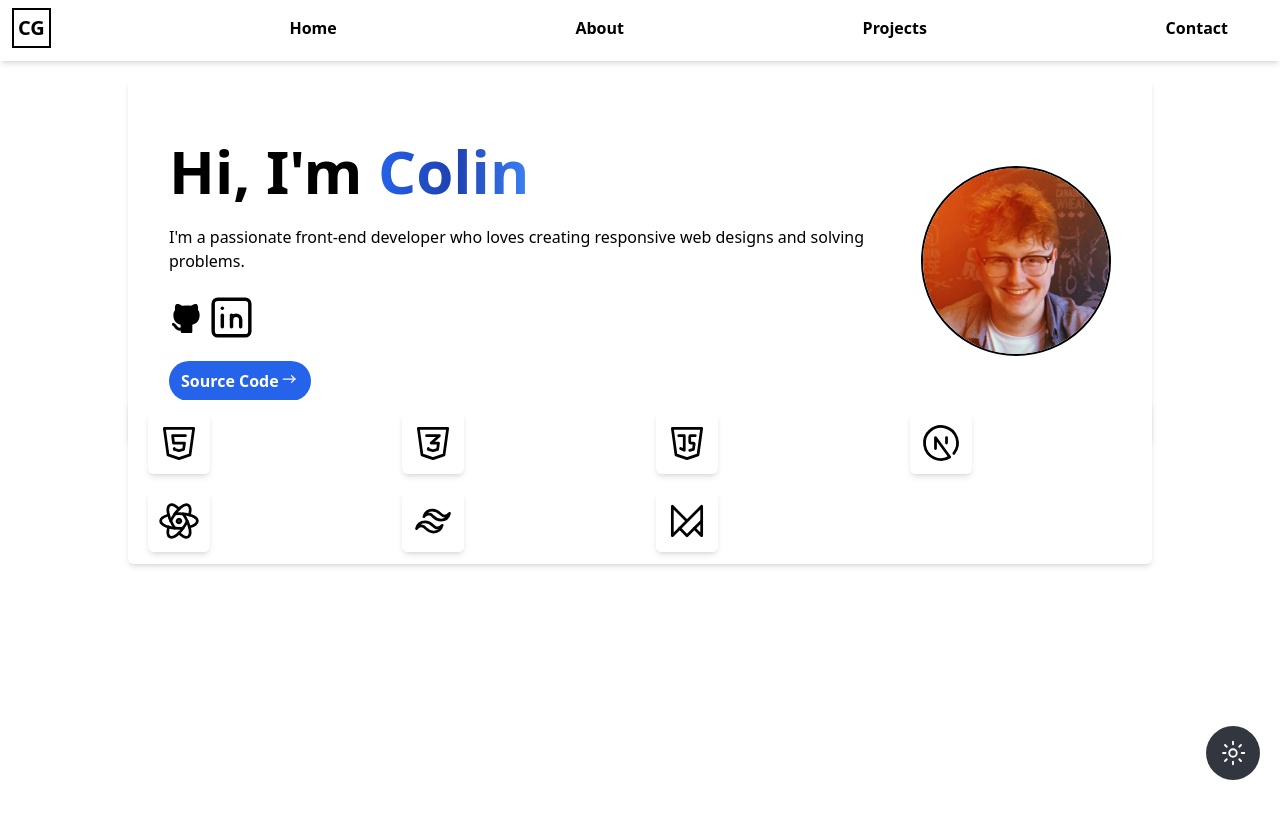
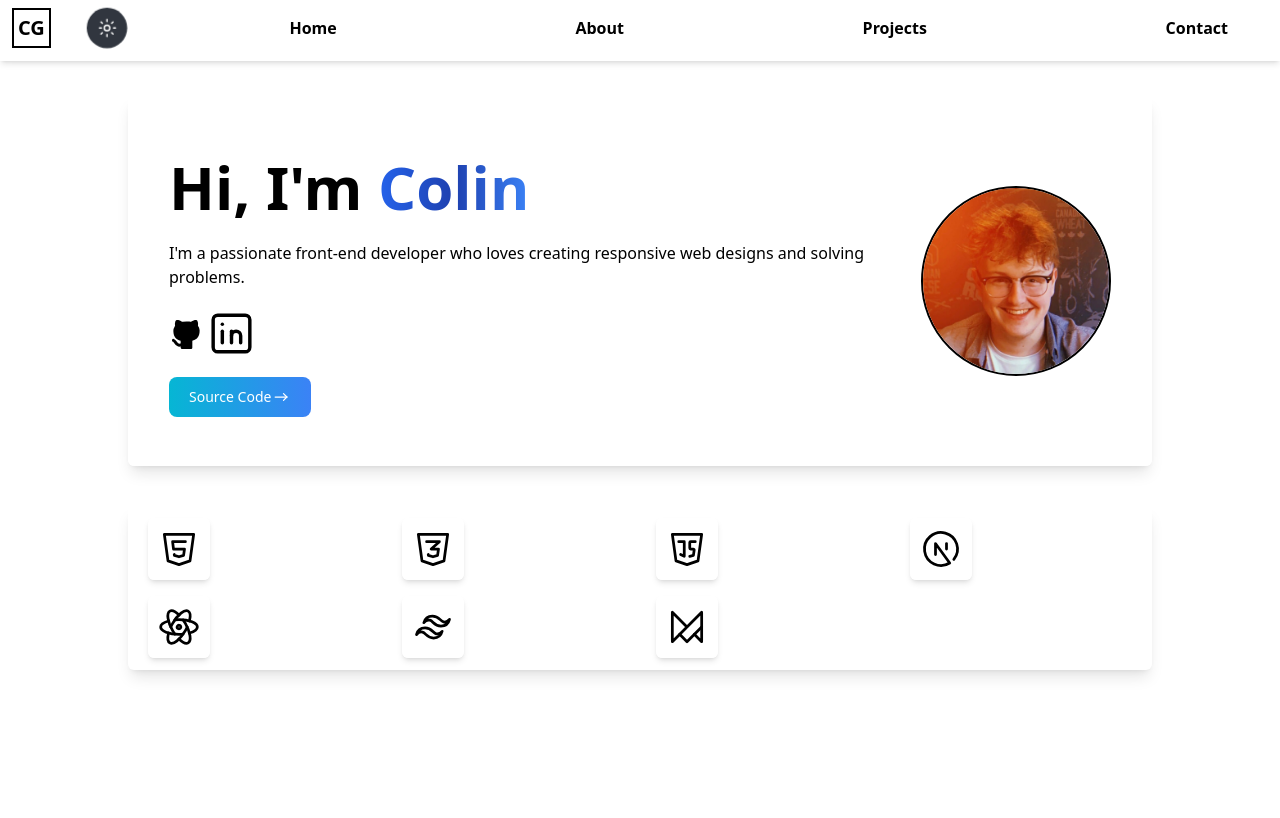
Before and after one commit to colinguinane1/old-portfolio-1, a Next.js app: page / in a window 1280 px wide. Shown: the top 818 px of the page. Built offline with nearby package versions, Linux system fonts and the light colour scheme.

Commit message:
changed button style - moved dark mode button - fixed positioning and z-index issues

```diff
--- a/src/app/components/Index.jsx
+++ b/src/app/components/Index.jsx
@@ -4,6 +4,7 @@ import Navbar from "./Navbar";
 import { useState } from "react";
 import TechStack from "./TechStack";
 import Footer from "./Footer";
+import Head from "next/head";
 
 function Index() {
     const [darkMode, setDarkMode] = useState(false);
@@ -14,11 +15,15 @@ function Index() {
 
     return (
         <div className={`${darkMode ? "dark" : ""}`}>
+            <Head>
+                <meta name="apple-mobile-web-app-status-bar-style" content={darkMode ? "#31363F" : "#ffffff"} />
+                <meta name="theme-color" content={darkMode ? "#31363F" : "#ffffff"} />
+            </Head>
             <Navbar />
             <LandingCard />
             <TechStack />
             <Footer />
-            <button onClick={toggleDarkMode} className='fixed hover:p-4 bottom-0 right-0 mb-5 mr-5 bg-[#31363F] dark:bg-white dark:text-black text-white p-3 rounded-full'>
+            <button onClick={toggleDarkMode} className='fixed scale-75 ml-20 mt-[1px] hover:scale-[.80] active:scale-[.70] top-0 left-0 mb-5 mr-5 bg-[#31363F] dark:bg-white dark:text-black text-white p-3 rounded-full z-[1000]'>
                 <svg xmlns="http://www.w3.org/2000/svg" class="icon icon-tabler icon-tabler-brightness-up dark:stroke-black" width="30" height="30" viewBox="0 0 24 24" stroke-width="1.5" stroke="#ffffff" fill="none" stroke-linecap="round" stroke-linejoin="round">
                     <path stroke="none" d="M0 0h24v24H0z" fill="none"/>
                     <path d="M12 12m-3 0a3 3 0 1 0 6 0a3 3 0 1 0 -6 0" />
--- a/src/app/components/LandingCard.jsx
+++ b/src/app/components/LandingCard.jsx
@@ -2,8 +2,8 @@ import Image from "next/image";
 
 function LandingCard() {
   return (
-    <main className='flex flex-col items-center h-screen mx-5'>
-      <div className='border rounded-md shadow-md border-white dark:border-[#31363F] dark:bg-[#31363F] w-fit max-w-5xl p-10 mt-20 flex flex-col md:flex-row items-center'>
+    <main className='flex flex-col items-center h-fit pb-10 mx-5'>
+      <div className='border rounded-md shadow-lg border-white dark:border-[#31363F] dark:bg-[#31363F] w-fit max-w-5xl p-10 mt-24 flex flex-col md:flex-row items-center'>
         <div className='order-2 md:order-1 md:text-left md:mr-4 mb-4 md:mb-0'>
           <h1 className='head_text text-left'>Hi, I&apos;m <span className='gradient_text'>Colin</span></h1><br></br>
           <p className='lg:max-w-5xl dark:text-white'>I&apos;m a passionate front-end developer who loves creating responsive web designs and solving problems.</p><br></br>
@@ -27,7 +27,7 @@ function LandingCard() {
 
 {/* source code button*/}
         </div><br></br>
-        <button onClick={() => window.location.href = 'https://github.com/colinguinane1/PortfolioNEXT'}className='button_hover flex bg-blue-600 p-2 px-3 rounded-full text-white font-bold'>Source Code<svg className='mt-[2px] pl-1'xmlns="http://www.w3.org/2000/svg" class="icon icon-tabler icon-tabler-arrow-narrow-right" width="20" height="20" viewBox="0 0 24 24" stroke-width="1.5" stroke="#ffffff" fill="none" stroke-linecap="round" stroke-linejoin="round">
+        <button onClick={() => window.location.href = 'https://github.com/colinguinane1/PortfolioNEXT'}className='button_blue_gradient'>Source Code<svg className='mt-[2px] pl-1'xmlns="http://www.w3.org/2000/svg" class="icon icon-tabler icon-tabler-arrow-narrow-right" width="20" height="20" viewBox="0 0 24 24" stroke-width="1.5" stroke="#ffffff" fill="none" stroke-linecap="round" stroke-linejoin="round">
   <path stroke="none" d="M0 0h24v24H0z" fill="none"/>
   <path d="M5 12l14 0" />
   <path d="M15 16l4 -4" />
--- a/src/app/components/Navbar.jsx
+++ b/src/app/components/Navbar.jsx
@@ -1,7 +1,6 @@
-"use client"
-import { useState } from 'react';
-import Image from 'next/image';
-
+"use client";
+import { useState } from "react";
+import Image from "next/image";
 
 const Navbar = () => {
   const [showMenu, setShowMenu] = useState(false);
@@ -11,17 +10,41 @@ const Navbar = () => {
   };
 
   return (
-        <main className='z-100'>
-            <div id='navbar' className='fixed w-screen bg-white dark:bg-[#31363F] pt-4 border-b border-white dark:border-gray-900 shadow-md p-3'>
-                <ul className='flex justify-between mr-10 min-w-60 font-extrabold dark:text-white'>
-                    <h1 className='font-extrabold text-xl -mt-2 border-2 p-1 text-black border-black dark:text-white dark:border-white'>CG</h1>
-                    <li className='hidden lg:block svg_hover border-b-blue-500 hover:border-b'><a href='#' >Home</a></li>
-                    <li className='hidden lg:block svg_hover border-b-blue-500 hover:border-b'><a href='#'>About</a></li>
-                    <li className='hidden lg:block svg_hover border-b-blue-500 hover:border-b'><a href='#'>Projects</a></li>
-                    <li className='hidden lg:block svg_hover border-b-blue-500 hover:border-b'><a href='#'>Contact</a></li>
-                    <button className='lg:hidden' onClick={toggleMenu}>
-                        <svg xmlns="http://www.w3.org/2000/svg" className="icon icon-tabler icon-tabler-baseline-density-medium dark:stroke-white" width="25" height="25" viewBox="0 0 24 24" strokeWidth="1.5" stroke="#000000" fill="none" strokeLinecap="round" strokeLinejoin="round">
-                            <path stroke="none" d="M0 0h24v24H0z" fill="none"/>
+    <main className='z-[10]'>
+      <div
+        id="navbar"
+        className="fixed w-screen bg-white backdrop-blur-lg dark:bg-[#31363F] pt-4 border-b border-white dark:border-gray-900 shadow-md p-3 z-[1000]"
+      >
+        <ul className="flex justify-between mr-10 min-w-60 font-extrabold dark:text-white">
+          <button className="font-extrabold text-xl -mt-2 border-2 p-1 text-black hover:text-blue-500 dark:hover:text-blue-500 border-black dark:text-white dark:border-white">
+            CG
+          </button>
+          <li className="hidden lg:block svg_hover border-b-blue-500 hover:border-b">
+            <a href="#">Home</a>
+          </li>
+          <li className="hidden lg:block svg_hover border-b-blue-500 hover:border-b">
+            <a href="#">About</a>
+          </li>
+          <li className="hidden lg:block svg_hover border-b-blue-500 hover:border-b">
+            <a href="#">Projects</a>
+          </li>
+          <li className="hidden lg:block svg_hover border-b-blue-500 hover:border-b">
+            <a href="#">Contact</a>
+          </li>
+          <button className="lg:hidden" onClick={toggleMenu}>
+            <svg
+              xmlns="http://www.w3.org/2000/svg"
+              className="icon icon-tabler icon-tabler-baseline-density-medium dark:stroke-white"
+              width="25"
+              height="25"
+              viewBox="0 0 24 24"
+              strokeWidth="1.5"
+              stroke="#000000"
+              fill="none"
+              strokeLinecap="round"
+              strokeLinejoin="round"
+            >
+              <path stroke="none" d="M0 0h24v24H0z" fill="none" />
               <path d="M4 20h16" />
               <path d="M4 12h16" />
               <path d="M4 4h16" />
@@ -29,12 +52,25 @@ const Navbar = () => {
           </button>
         </ul>
       </div>
-            <div className={showMenu ? '' : '-ml-[200vw] transition-all duration-1000'}>
-                <ul id='sm_navbar' className='fixed text-6xl p-6 h-screen mt-12 w-screen border border-white dark:border-[#31363F] shadow-md font-bold z-10 backdrop-blur-lg dark:backdrop-blur-lg text-black dark:text-white'>
-                    <li className='svg_hover py-4'><a href='#'>Home</a></li>
-                    <li className='svg_hover py-4'><a href='#'>About</a></li>
-                    <li className='svg_hover py-4'><a href='#'>Projects</a></li>
-                    <li className='svg_hover py-4'><a href='#'>Contact</a></li>
+      <div
+        className={showMenu ? "" : "-ml-[200vw] transition-all duration-1000"}
+      >
+        <ul
+          id="sm_navbar"
+          className="fixed text-6xl p-6 h-screen mt-12 w-screen border border-white dark:border-[#31363F] shadow-md font-bold z-10 backdrop-blur-lg dark:backdrop-blur-lg text-black dark:text-white"
+        >
+          <li className="svg_hover py-4">
+            <a href="#">Home</a>
+          </li>
+          <li className="svg_hover py-4">
+            <a href="#">About</a>
+          </li>
+          <li className="svg_hover py-4">
+            <a href="#">Projects</a>
+          </li>
+          <li className="svg_hover py-4">
+            <a href="#">Contact</a>
+          </li>
         </ul>
       </div>
     </main>
--- a/src/app/components/TechStack.jsx
+++ b/src/app/components/TechStack.jsx
@@ -1,8 +1,8 @@
 const TechStack = () => {
   return (
-    <main className="flex flex-col items-center mx-5 md:mt-[-400px] -mt-[0px] lg:-mt-[400px]">
+    <main className="flex flex-col items-center mx-5">
     <div className="w-full max-w-[64rem] ">
-      <div className="grid grid-cols-2 md:grid-cols-4 gap-4 dark:bg-[#31363F] bg-white dark:border-[#31363F] border-gray shadow-md p-3 rounded-md">
+      <div className="grid grid-cols-2 md:grid-cols-4 gap-4 dark:bg-[#31363F] bg-white dark:border-[#31363F] border-gray shadow-lg p-3 rounded-md">
           {/*HTML ICON CONTAINER*/}
           <div className="ts_css hover:shadow-orange-500 group">
             <h1 className="ts_tooltip text-orange-500">HTML5</h1>
--- a/src/app/globals.css
+++ b/src/app/globals.css
@@ -43,7 +43,8 @@ body{
   @apply border rounded-md shadow-md border-white dark:border-[#31363F] max-w-fit p-2 flex mx-2
 }
 .ts_tooltip{
-  @apply absolute ml-16 font-extrabold scale-100 md:scale-0 lg:scale-0 group-hover:scale-100 dark:bg-[#222831]  bg-gray-200 p-2 rounded-lg text-sm md:text-base
+  @apply absolute ml-16 font-extrabold scale-100 md:scale-0 lg:scale-0 group-hover:scale-100 dark:bg-[#222831]  bg-gray-200 p-2 rounded-lg text-sm md:text-base;
+  z-index: 1;
 }
 
 .svg_hover:hover{
@@ -52,12 +53,10 @@ body{
   transition: 0s ease;
 }
 .button_hover:hover{
-  background-color: rgb(21, 0, 255);
-  color: #ffffff;
-  fill: white;
-  padding-left: 15px;
+  padding-left: 20px;
 }
-.button_hover{
+.button_blue_gradient{
+  @apply flex text-white bg-gradient-to-r from-cyan-500 to-blue-500 hover:scale-105 active:scale-95 focus:ring-4 focus:outline-none focus:ring-cyan-300 dark:focus:ring-cyan-800 font-medium rounded-lg text-sm px-5 py-2.5 text-center me-2 mb-2
 }
 .menu{
   transition: 0s ease;
```
Lines whose indentation alone changed are shown as unchanged.
